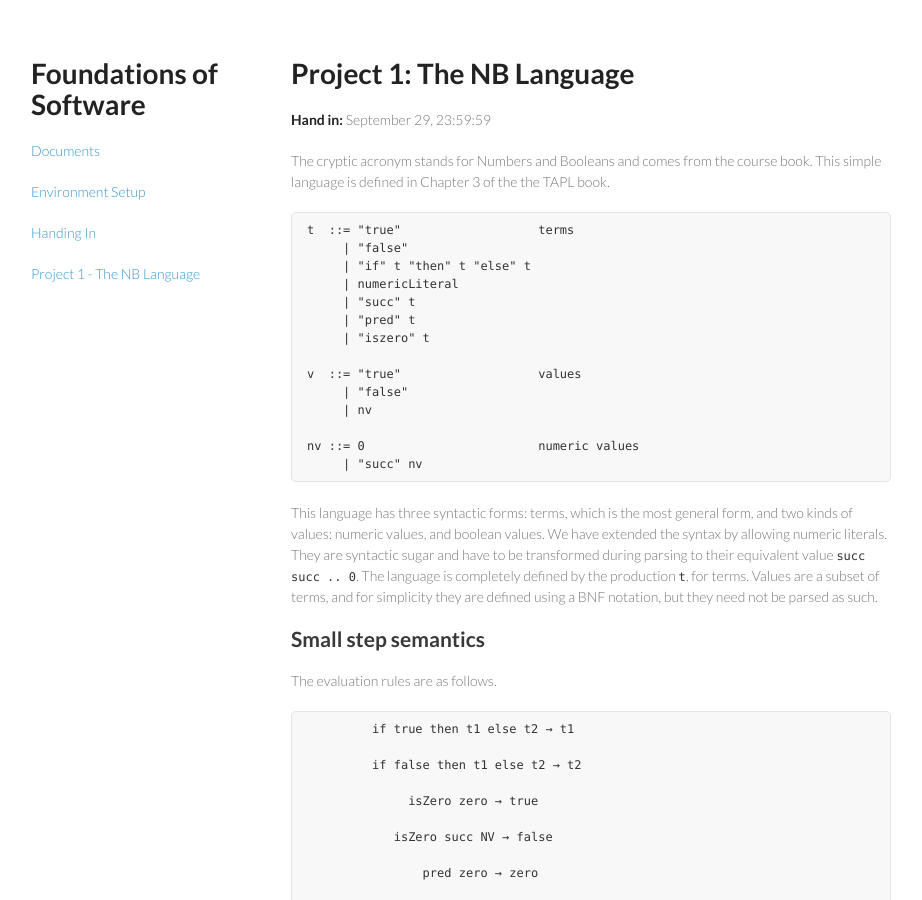
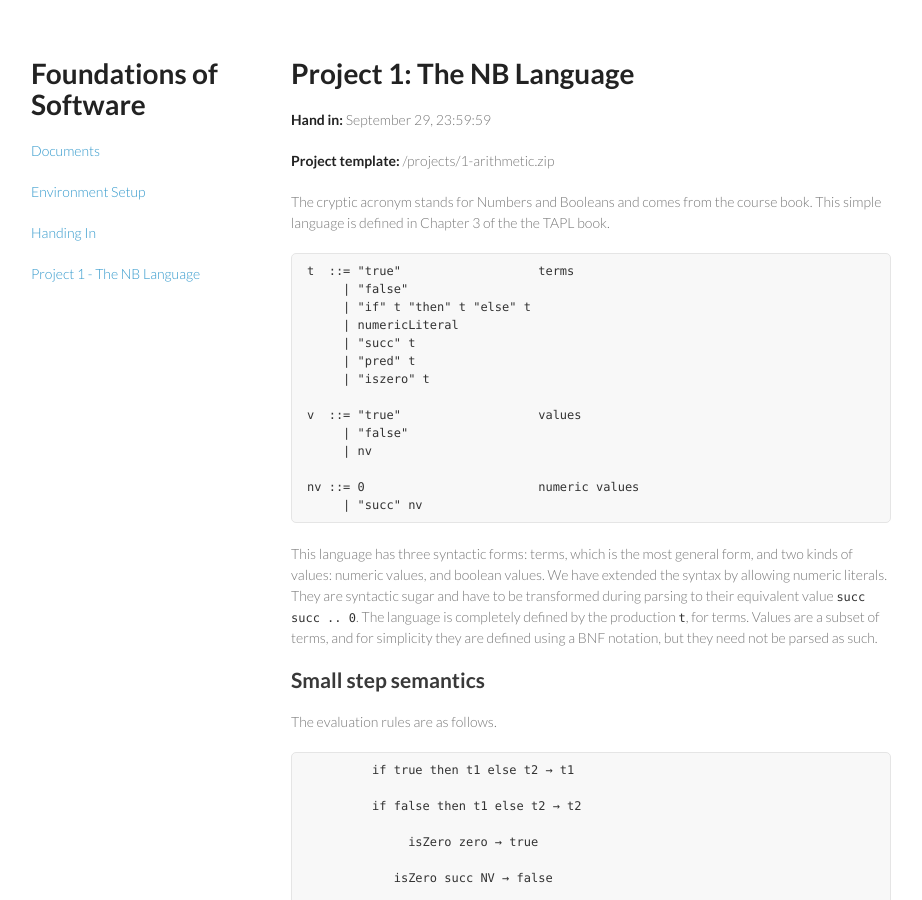
Before and after one commit to christophetd/fos2015.github.io, a Jekyll site: the page built from project1.md, in a window 1280 px wide and 900 px high. Shown: the whole window, without its empty margins (179-1101 px from the left). Built offline with Jekyll 4.4.1, drawn with Linux system fonts in a browser that asks for light colours.

Commit message:
generated at 2015-09-15 16:40:20.965189

```diff
--- a/project1.md
+++ b/project1.md
@@ -8,6 +8,8 @@ index: 3
 # Project 1: The NB Language
 
 **Hand in:** September 29, 23:59:59
+
+**Project template:** /projects/1-arithmetic.zip
 
 The cryptic acronym stands for Numbers and Booleans and comes from the course book.
 This simple language is defined in Chapter 3 of the the TAPL book.
```
Also changed, not shown: 4 other files.
